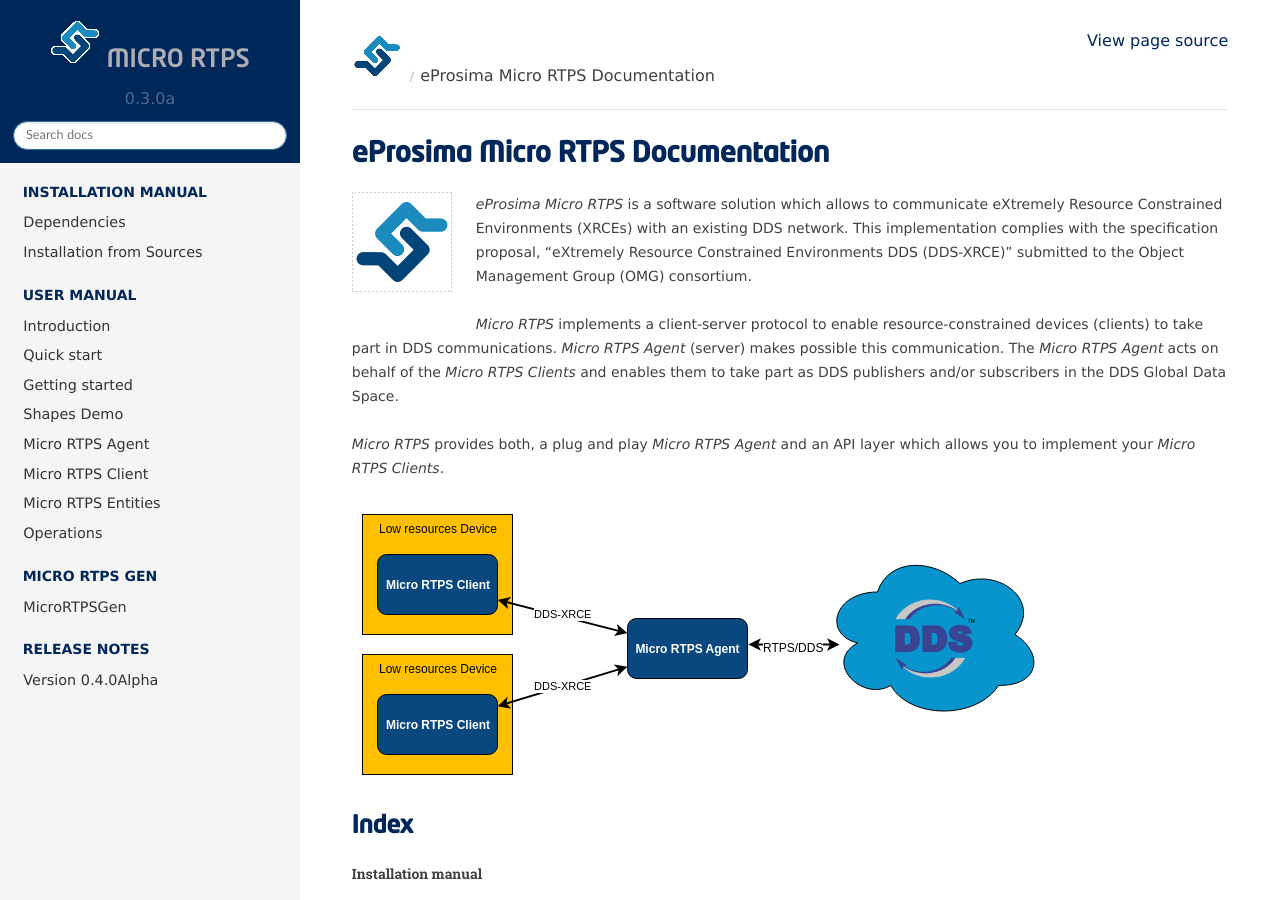
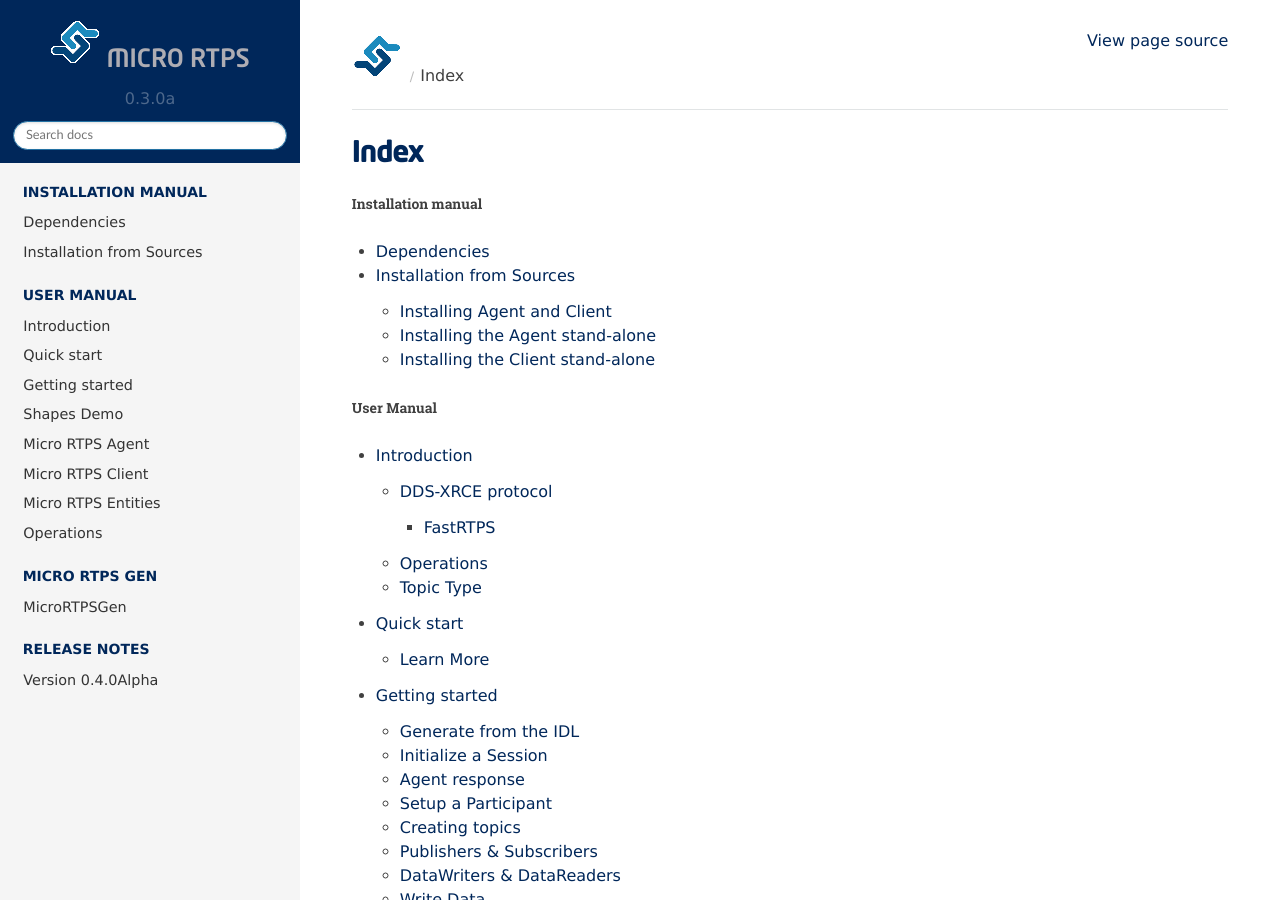
Before and after one commit to eProsima/Micro-XRCE-DDS-docs, a Sphinx documentation site: the page built from docs/index.rst, in a window 1280 px wide and 900 px high. Built offline with Sphinx 7.4.7 and the Read the Docs theme 2.0.0, drawn with Linux system fonts in a browser that asks for light colours.

Commit message:
Refs #2813. Move text from index to introduction.

```diff
--- a/docs/index.rst
+++ b/docs/index.rst
@@ -1,26 +1,6 @@
 .. eProsima Micro RTPS documentation master file.
 
 .. _micrortps_doc:
-
-eProsima Micro RTPS Documentation
-=================================
-
-.. image:: logo.png
-   :height: 100px
-   :width: 100px
-   :align: left
-   :alt: eProsima
-   :target: http://www.eprosima.com/
-
-*eProsima Micro RTPS* is a software solution which allows to communicate eXtremely Resource Constrained Environments (XRCEs) with an existing DDS network.
-This implementation complies with the specification proposal, "eXtremely Resource Constrained Environments DDS (DDS-XRCE)" submitted to the Object Management Group (OMG) consortium.
-
-*Micro RTPS* implements a client-server protocol to enable resource-constrained devices (clients) to take part in DDS communications. *Micro RTPS Agent* (server) makes possible this communication. The *Micro RTPS Agent* acts on behalf of the *Micro RTPS Clients* and enables them to take part as DDS publishers and/or subscribers in the DDS Global Data Space.
-
-*Micro RTPS* provides both, a plug and play *Micro RTPS Agent* and an API layer which allows you to implement your *Micro RTPS Clients*.
-
-.. image:: architecture.svg
-
 
 Index
 -----
--- a/docs/introduction.rst
+++ b/docs/introduction.rst
@@ -18,6 +18,8 @@
 
 *Micro RTPS* implements the DDS-XRCE protocol using a *Micro RTPS Agent* as server and providing a C API for developing your own *Micro RTPS Clients*.
 *Micro RTPS Agent* uses *Fast RTPS* to reach the DDS Global Data Space.
+
+.. image:: architecture.svg
 
 FastRTPS
 ^^^^^^^^
```
